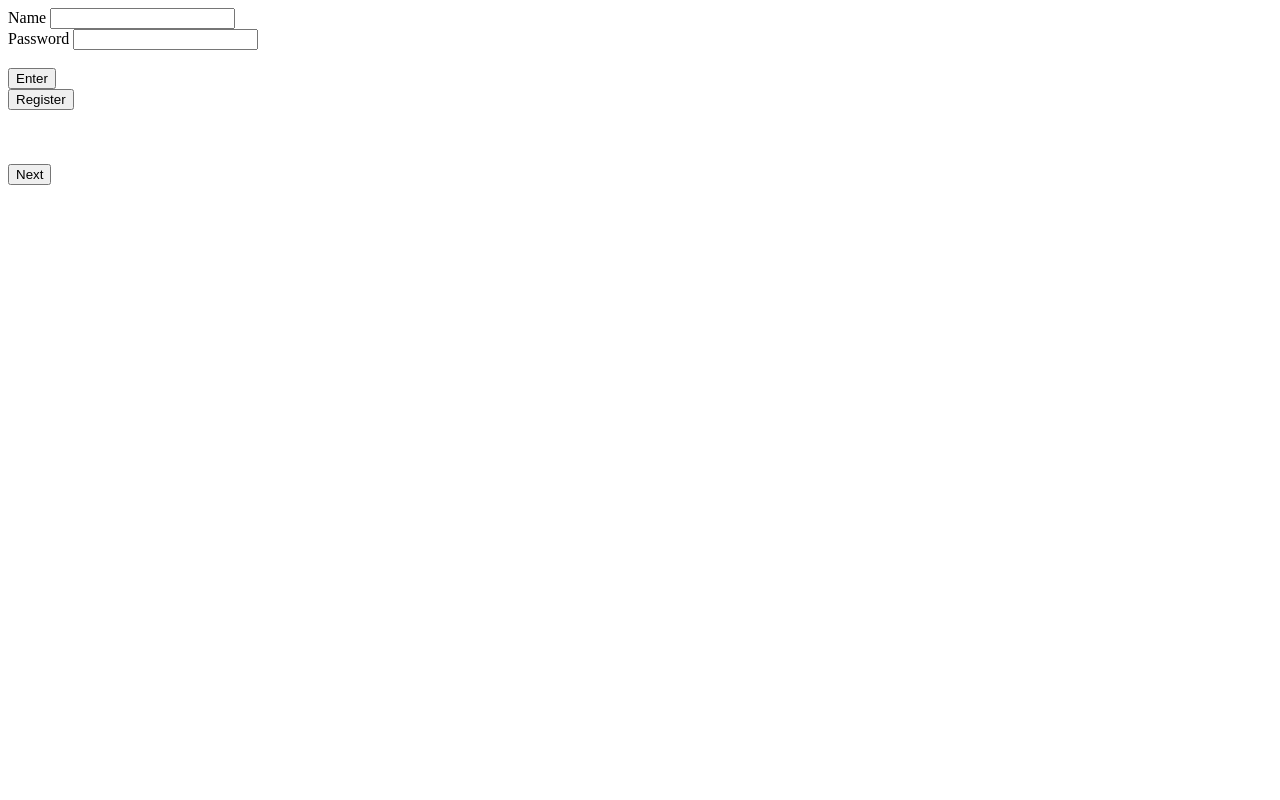
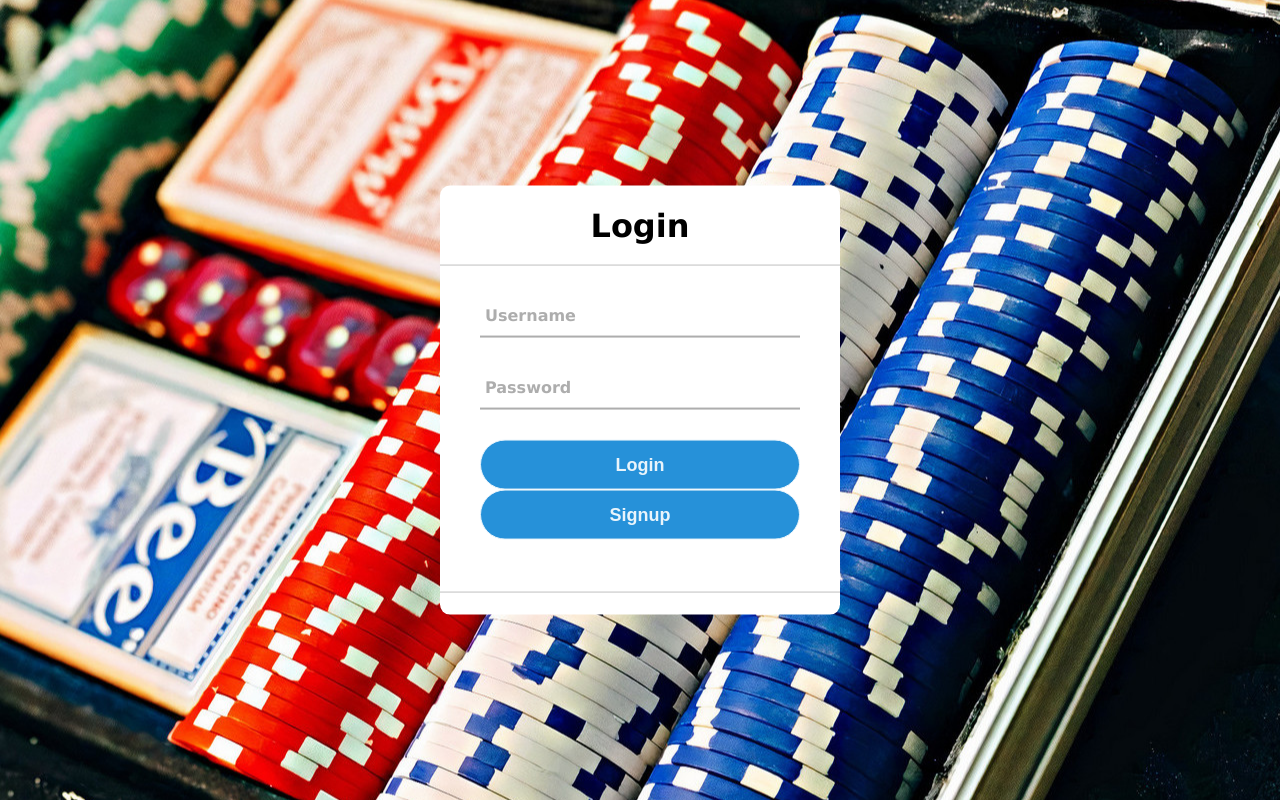
Before and after one commit to cgsgES1A/BlackJack, a website built with webpack: page html/index.html in a window 1280 px wide. Built offline with nearby package versions, Linux system fonts and the light colour scheme; files whose address does not match are found by name.

Commit message:
Add design

```diff
--- a/html/index.html
+++ b/html/index.html
@@ -2,20 +2,106 @@
 
 <head>
     <title>Black Jack, registration</title>
+    <script type="text/javascript" src="main.js"></script>
+    <style>
+        body {
+            margin: 0;
+            padding: 0;
+            font-family: Verdana, Geneva, Tahoma, sans-serif;
+            background-image: url('background.jpg');
+            background-repeat: no-repeat;
+            background-position: center;
+            background-size: cover;
+            height: 100vh;
+            overflow: hidden;
+        }
 
-    <script type="text/javascript" src="main.js"></script>
+        .container {
+            position: absolute;
+            top: 50%;
+            left: 50%;
+            transform: translate(-50%, -50%);
+            width: 400px;
+            background: white;
+            border-radius: 10px;
+        }
+
+        .container h1 {
+            text-align: center;
+            padding: 0 0 20px 0;
+            border-bottom: 1px solid silver;
+        }
+
+        .container form {
+            padding: 0 40px;
+            box-sizing: border-box;
+        }
+
+        .txt_wrap {
+            position: relative;
+            border-bottom: 2px solid #adadad;
+            margin: 30px 0;
+        }
+
+        .txt_wrap input {
+            width: 100%;
+            padding: 0 5px;
+            height: 40px;
+            font-size: 16px;
+            border: none;
+            background: none;
+            outline: none;
+        }
+
+        .txt_wrap label {
+            position: absolute;
+            top: 50%;
+            left: 5px;
+            color: #adadad;
+            transform: translateY(-50%);
+            font-size: 16px;
+            pointer-events: none;
+            transition: .5s;
+        }
+
+        button {
+            width: 100%;
+            height: 50px;
+            border: 1px solid;
+            background: #2691d9;
+            border-radius: 25px;
+            font-size: 18px;
+            color: #e9f4fb;
+            font-weight: 700;
+            cursor: pointer;
+            outline: none;
+        }
+
+        button:hover {
+            border-color: #2691d9;
+            transition: .5s;
+        }
+    </style>
 </head>
 
 <body>
-    <label for="input_name">Name</label> <input type="text" id="input_name">
-    <br>
-    <label for="input_password">Password</label> <input type="text" id="input_password">
-    <br><br>
-    <button id="user_login_button">Enter</button>
-    <br>
-    <button id="user_logup_button">Register</button>
-    <br><br><br><br>
-    <button onclick="window.location.href = '/room.html';">Next</button>
+    <div class="container">
+        <h1>Login<h1>
+                <form>
+                    <div class="txt_wrap">
+                        <input id="input_name" type="text">
+                        <span></span>
+                        <label>Username</label>
+                    </div>
+                    <div class="txt_wrap">
+                        <input id="input_password" type="text">
+                        <span></span>
+                        <label>Password</label>
+                    </div>
+                    <button id="user_login_button">Login</button>
+                    <button id="user_logup_button">Signup</button>
+                </form>
+    </div>
 </body>
 
 </html>
--- a/javascript/index.js
+++ b/javascript/index.js
@@ -38,6 +38,8 @@ function loginUser() {
     let password = md5($("#input_password").val());
     let isOkName = true, isOkPassword = true;
 
+    alert("In login function");
+
     if (name == null || name == undefined || name.length == 0) {
         name = Cookies.get('userName');
         if (name == null || name == undefined)
@@ -56,17 +58,23 @@ function loginUser() {
         Cookies.set("userPassword", password);
         fetch('/login', {
             method: 'POST',
-            body: JSON.stringify({ name: name, password: password }),
+            body: JSON.stringify({ name: name, password: password })
         })
             .then(response => {
+                console.log(responce);
+
                 if (!response.ok) {
                     throw new Error(`Response status is: ${response.status}`);
                 }
                 return response.text();
             })
             .then(text => {
-                if (text == "true")
-                    location.href = "room.html";
+                console.log(text);
+
+                if (text == "true") {
+                    alert("You try to connect to the room");
+                    location.href = "./room.html";
+                }
                 else
                     alert("Failed to login user");
             });
--- a/main_server.js
+++ b/main_server.js
@@ -731,6 +731,7 @@ app.post('/login', (req, res) => {
                 let msg = JSON.parse(data);
                 CheckLogin(msg.name, msg.password).then(data => {
                     console.log(`Login try: name: ${msg.name}, pass(hash): ${msg.password}. Result: ${data}`);
+                    res.writeHead(200);
                     res.end(data.toString());
                 });
             }
@@ -756,6 +757,7 @@ app.post('/signup', (req, res) => {
                 let msg = JSON.parse(data);
                 AddUser(msg.name, msg.password).then(data => {
                     console.log(`Sign up try: name: ${msg.name}, pass(hash): ${msg.password}. Result: ${data}`);
+                    res.writeHead(200);
                     res.end(data.toString());
                 });
             }
```
Also changed, not shown: images/background.jpg (added).
